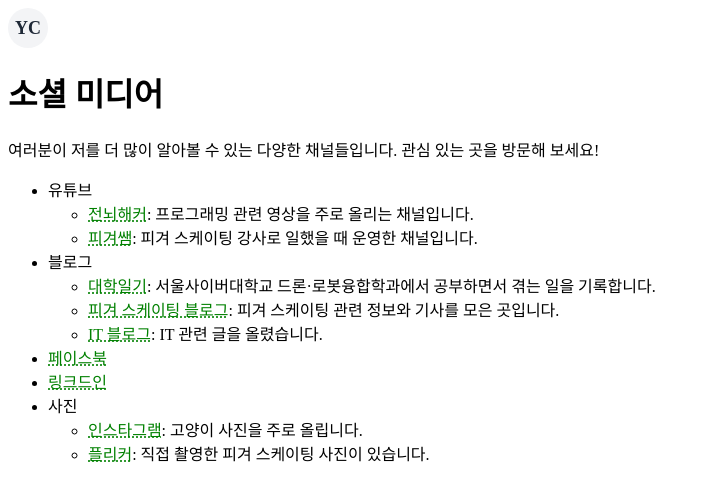
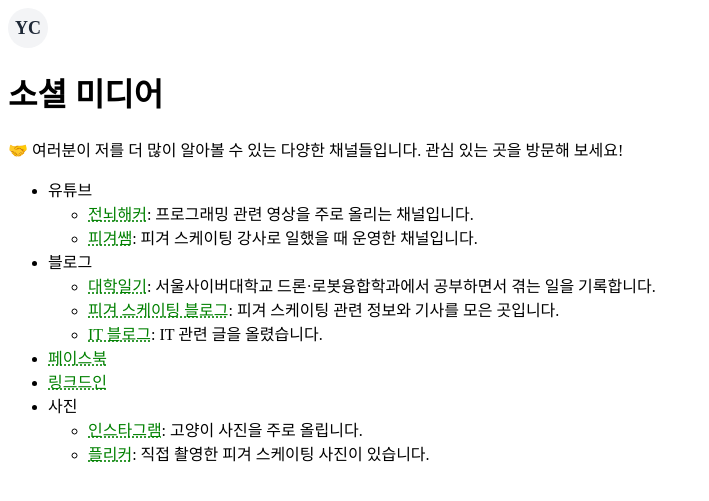
Before and after one commit to ychoi-kr/ychoi.kr, a Jekyll site: the page built from channels/index.md, in a window 1280 px wide. Shown: the top 501 px of the page, without its empty margins (0-709 px from the left). Built offline with Jekyll 4.4.1, drawn with Linux system fonts in a browser that asks for light colours; our own code applies the rules of GitHub Pages for plain Markdown files.

```diff
--- a/channels/index.md
+++ b/channels/index.md
@@ -1,6 +1,6 @@
 # 소셜 미디어
 
-여러분이 저를 더 많이 알아볼 수 있는 다양한 채널들입니다. 관심 있는 곳을 방문해 보세요!
+🤝 여러분이 저를 더 많이 알아볼 수 있는 다양한 채널들입니다. 관심 있는 곳을 방문해 보세요!
 
 - 유튜브
   - [전뇌해커](https://www.youtube.com/@ychoikr): 프로그래밍 관련 영상을 주로 올리는 채널입니다.
```
